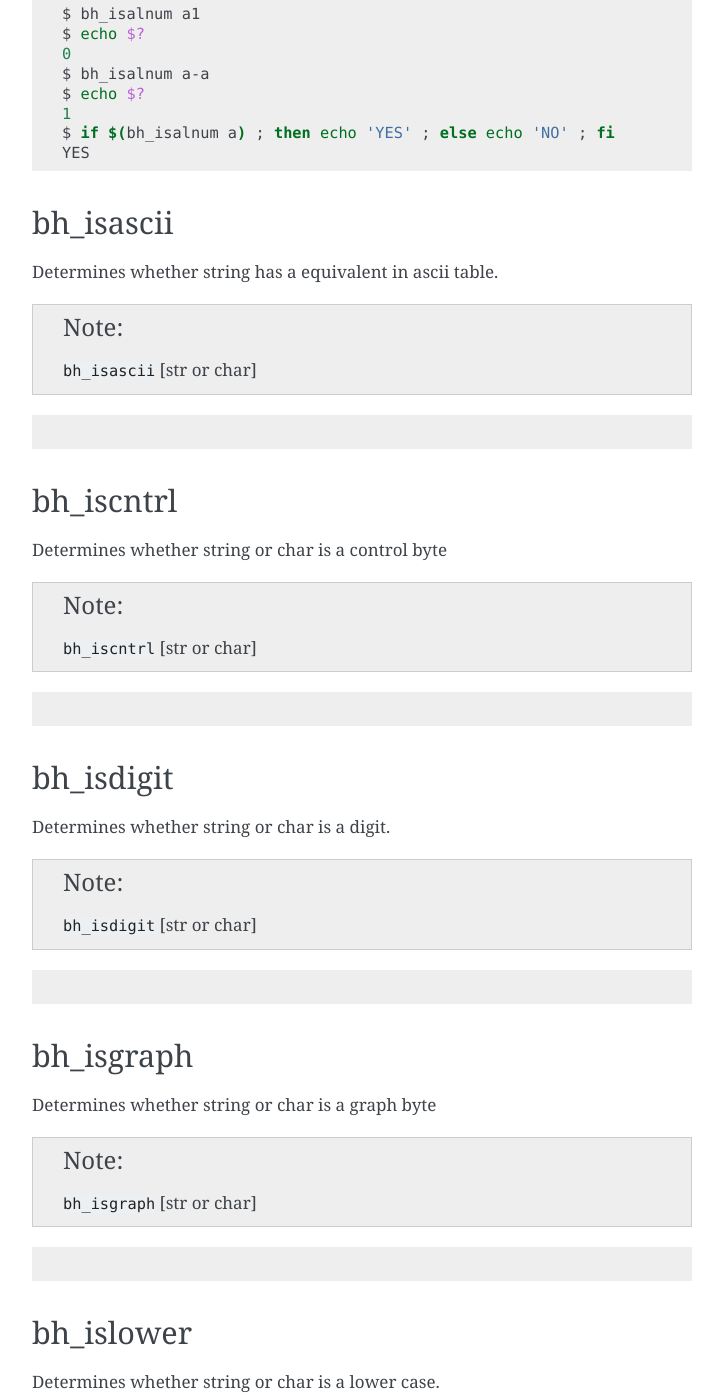
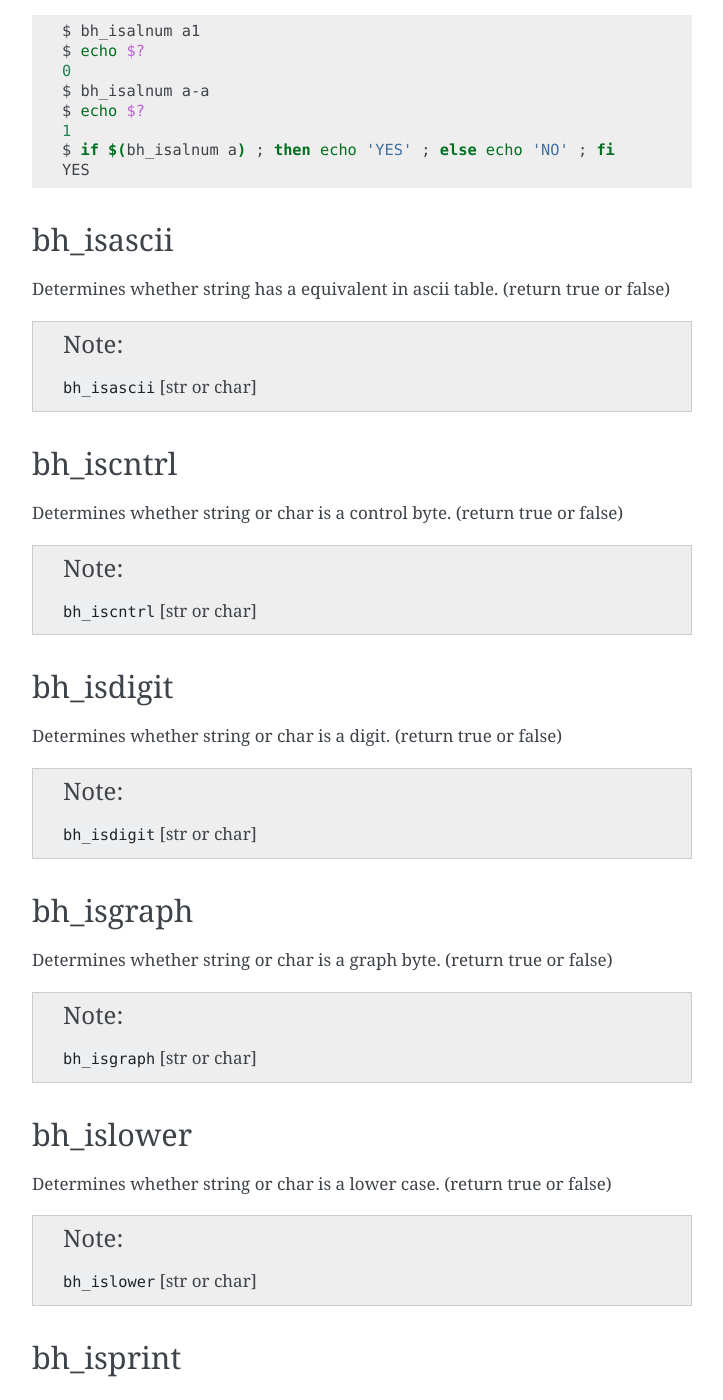
Before and after one commit to merces/bashacks, a Sphinx documentation site: the page built from doc/source/string.rst, in a window 1280 px wide and 1400 px high, scrolled down 2228 px. Shown: the whole window, without its empty margins (388-1111 px from the left). Built offline with Sphinx 7.4.7, drawn with Linux system fonts in a browser that asks for light colours; some of the changed text lies outside the part shown.

Commit message:
doc revision 1

```diff
--- a/doc/source/install.rst
+++ b/doc/source/install.rst
@@ -50,7 +50,7 @@ Since the end of version ``1.5.0`` we are working with separate branches for var
 
     $ git clone https://github.com/merces/bashacks.git
     $ cd bashacks
-    # this's optional, maybe many erros exist in devel branch
+    # this's a optional mode, maybe there's some error in the devel branch.
     $ git checkout devel
 
 
--- a/doc/source/string.rst
+++ b/doc/source/string.rst
@@ -1,7 +1,7 @@
 String
 =======
 
-in this section, you are see funcions for manipulate string.
+In this section, you are see funcions for string manipulate.
 
 
 bh_asc2dec
@@ -77,7 +77,9 @@ Once having to enter a decimal returns its equivalent in ascii.
 bh_hex2str
 ----------
 
-Converts one or more bytes into a hex string to str. Accepts as input all output formats str2hex function.
+Converts one or more bytes into a hex string to str.
+
+Accepts as input all output formats str2hex function.
 
 .. note::
 
@@ -99,7 +101,7 @@ Converts one or more bytes into a hex string to str. Accepts as input all output
 bh_isalnum
 ----------
 
-Determines whether string or char is alphanumeric.
+Determines whether string or char is alphanumeric. (return true or false)
 
 Bashacks makes it easy to validate if string or char is alpha
 
@@ -122,128 +124,102 @@ Bashacks makes it easy to validate if string or char is alpha
 bh_isascii
 ----------
 
-Determines whether string has a equivalent in ascii table.
+Determines whether string has a equivalent in ascii table. (return true or false)
 
 .. note::
 
     ``bh_isascii`` [str or char]
-
-.. code-block:: bash
 
 
 
 bh_iscntrl
 ----------
 
-Determines whether string or char is a control byte
+Determines whether string or char is a control byte. (return true or false)
 
 .. note::
 
     ``bh_iscntrl`` [str or char]
 
-.. code-block:: bash
-
 
 bh_isdigit
 ----------
 
-Determines whether string or char is a digit.
+Determines whether string or char is a digit. (return true or false)
 
 .. note::
 
     ``bh_isdigit`` [str or char]
 
-.. code-block:: bash
-
 
 bh_isgraph
 ----------
 
-Determines whether string or char is a graph byte
+Determines whether string or char is a graph byte. (return true or false)
 
 .. note::
 
     ``bh_isgraph`` [str or char]
 
 
-.. code-block:: bash
-
 
 bh_islower
 ----------
 
-Determines whether string or char is a lower case.
+Determines whether string or char is a lower case. (return true or false)
 
 .. note::
 
     ``bh_islower`` [str or char]
 
-.. code-block:: bash
-
-
 bh_isprint
 ----------
 
-Determines whether string or char is a printable byte.
+Determines whether string or char is a printable byte. (return true or false)
 
 .. note::
 
     ``bh_isprint`` [str or char]
 
-.. code-block:: bash
-
 
 bh_ispunct
 ----------
 
-Determines whether string or char is a punctuation byte.
+Determines whether string or char is a punctuation byte. (return true or false)
 
 .. note::
 
     ``bh_ispunct`` [str or char]
 
-.. code-block:: bash
-
 
 bh_isspace
 ----------
 
-Determines whether string is a space.
+Determines whether string is a space. (return true or false)
 
 .. note::
 
     ``bh_isspace`` [str or char]
 
 
-.. code-block:: bash
-
-
-
 bh_isupper
 ----------
 
-Determines whether string or char is upper case byte.
+Determines whether string or char is upper case byte. (return true or false)
 
 .. note::
 
     ``bh_isupper`` [str or char]
 
-.. code-block:: bash
-
 
 bh_isxdigit
 -----------
 
-Determines whether char is a hex digit.
+Determines whether char is a hex digit. (return true or false)
 
 .. note::
 
     ``bh_isxdigit`` [str or char]
-
-    str or char: format of param that be validated
-
-
-.. code-block:: bash
 
 
 bh_str2hexr
```
Also changed, not shown: other parts of doc/source/string.rst (+2 -2 lines), doc/source/math.rst (+4 -4 lines).
